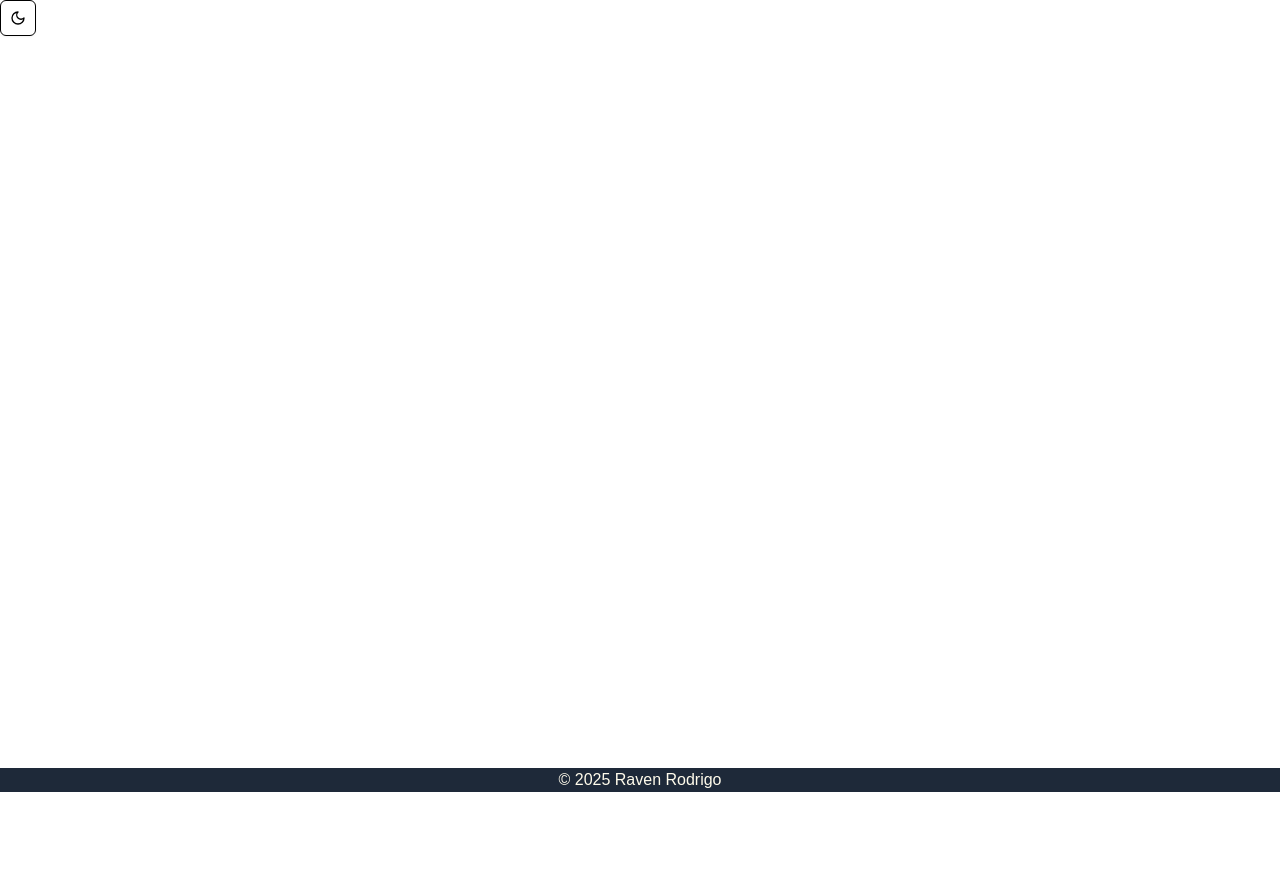
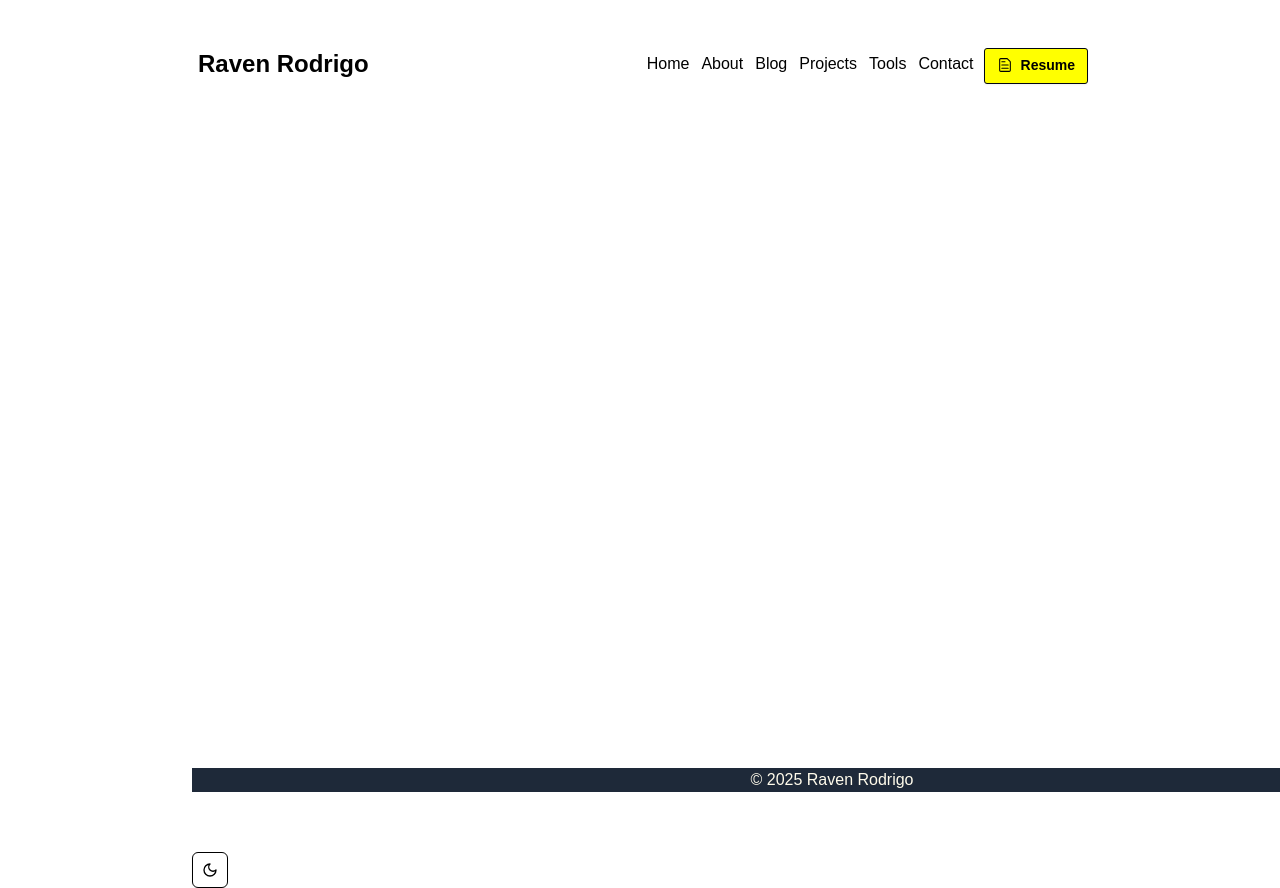
Before and after one commit to rctrodrigo/aspnetcore-react-postgresql-aws, a React (Vite) app in the folder portfolio-ui/: page / in a window 1280 px wide. Before the commit the page ends 800 px from the top, so only its background shows below. Built offline with nearby package versions, Linux system fonts and the light colour scheme.

Commit message:
feat(navbar): add site name link and navigation links

```diff
--- /dev/null
+++ b/portfolio-ui/src/app/content.ts
@@ -0,0 +1,9 @@
+export const siteName: string = "Raven Rodrigo";
+export const navigationLinks: string[] = [
+    "Home",
+    "About",
+    "Blog",
+    "Projects",
+    "Tools",
+    "Contact"
+];
--- a/portfolio-ui/src/app/index.tsx
+++ b/portfolio-ui/src/app/index.tsx
@@ -1,13 +1,19 @@
 import Footer from "@/components/layouts/footer.tsx";
 import {ThemeProvider} from "@/features/theme-provider.tsx";
 import {ModeToggle} from "@/components/ui/mode-toggle.tsx";
+import Navbar from "@/components/layouts/navbar.tsx";
 
 export const App = () => {
     return (
-        <ThemeProvider defaultTheme="dark" storageKey="vite-ui-theme">
-            <ModeToggle />
-            <Footer />
-        </ThemeProvider>
+        <>
+            <div className="grid grid-cols-4 grid-rows-6 gap-9">
+                <Navbar />
+            </div>
+            <ThemeProvider defaultTheme="dark" storageKey="vite-ui-theme">
+                <ModeToggle />
+                <Footer />
+            </ThemeProvider>
+        </>
     );
 };
 
--- /dev/null
+++ b/portfolio-ui/src/components/layouts/navbar.tsx
@@ -0,0 +1,39 @@
+import {Button} from "@/components/ui/button.tsx";
+
+const siteName: string = "Raven Rodrigo";
+
+const navigationLinks: string[] = ['Home', 'About', 'Blog', 'Projects', 'Tools', 'Contact'];
+
+const navigationComponentLinks = navigationLinks.map((item: string, index: number) => (
+    <li className="flex p-0 m-0 justify-center" key={index}>
+        <a href="#" className="ml-3 hover:text-gray-400 focus:text-gray-400"> {item} </a>
+    </li>
+));
+
+function Navbar() {
+    return (
+        <nav className="col-start-1 row-start-1 col-span-4 row-span-1
+                        border-[1px solid rgba(255, 255, 255, 0.3)] radius-[5px] navbar-box-shadow
+                        backdrop-filter-[blur(15px)] bg-[rgba(255, 255, 255, 0.3)] mt-4 min-h-[12vh]
+                        flex justify-between">
+            <a href="#" className="w-[70%] flex items-center text-center text-2xl font-bold pl-1.5">
+                {siteName}
+            </a>
+            <div className="w-[35%] flex flex-row items-center justify-end pr-1">
+                <ul className="flex p-0 m-0 justify-center">
+                    {navigationComponentLinks}
+                </ul>
+            </div>
+
+            <div className="flex items-center justify-center width-[25%] ml-1.5">
+                <Button className="pb-2.5 pr-2.5 pl-2.5 mt-1 align-middle border-[1px] border-gray-950
+                                   rounded-[3px] bg-[rgb(255,255,0)] hover:bg-[rgb(255,255,224)] cursor-pointer">
+                    <svg width="15" height="15" viewBox="0 0 15 15" fill="none" xmlns="http://www.w3.org/2000/svg"><path d="M3 2.5C3 2.22386 3.22386 2 3.5 2H9.08579C9.21839 2 9.34557 2.05268 9.43934 2.14645L11.8536 4.56066C11.9473 4.65443 12 4.78161 12 4.91421V12.5C12 12.7761 11.7761 13 11.5 13H3.5C3.22386 13 3 12.7761 3 12.5V2.5ZM3.5 1C2.67157 1 2 1.67157 2 2.5V12.5C2 13.3284 2.67157 14 3.5 14H11.5C12.3284 14 13 13.3284 13 12.5V4.91421C13 4.51639 12.842 4.13486 12.5607 3.85355L10.1464 1.43934C9.86514 1.15804 9.48361 1 9.08579 1H3.5ZM4.5 4C4.22386 4 4 4.22386 4 4.5C4 4.77614 4.22386 5 4.5 5H7.5C7.77614 5 8 4.77614 8 4.5C8 4.22386 7.77614 4 7.5 4H4.5ZM4.5 7C4.22386 7 4 7.22386 4 7.5C4 7.77614 4.22386 8 4.5 8H10.5C10.7761 8 11 7.77614 11 7.5C11 7.22386 10.7761 7 10.5 7H4.5ZM4.5 10C4.22386 10 4 10.2239 4 10.5C4 10.7761 4.22386 11 4.5 11H10.5C10.7761 11 11 10.7761 11 10.5C11 10.2239 10.7761 10 10.5 10H4.5Z" fill="currentColor" fill-rule="evenodd" clip-rule="evenodd"></path></svg>
+                    <a href="#" className="text-sm font-extrabold">Resume</a>
+                </Button>
+            </div>
+        </nav>
+    )
+}
+
+export default Navbar
--- a/portfolio-ui/src/index.css
+++ b/portfolio-ui/src/index.css
@@ -1,9 +1,14 @@
 @import "tailwindcss";
+
 
 @custom-variant dark (&:where(.dark, .dark *));
 
+* {
+  box-sizing: border-box;
+}
+
 body {
   margin: 0 auto;
-
+  max-width: 70%;
   font-family: Rubik, Outfit, sans-serif;
 }
--- a/portfolio-ui/tsconfig.json
+++ b/portfolio-ui/tsconfig.json
@@ -9,5 +9,5 @@
     "paths": {
       "@/*": ["./src/*"]
     }
-  }
+  },
 }
```
